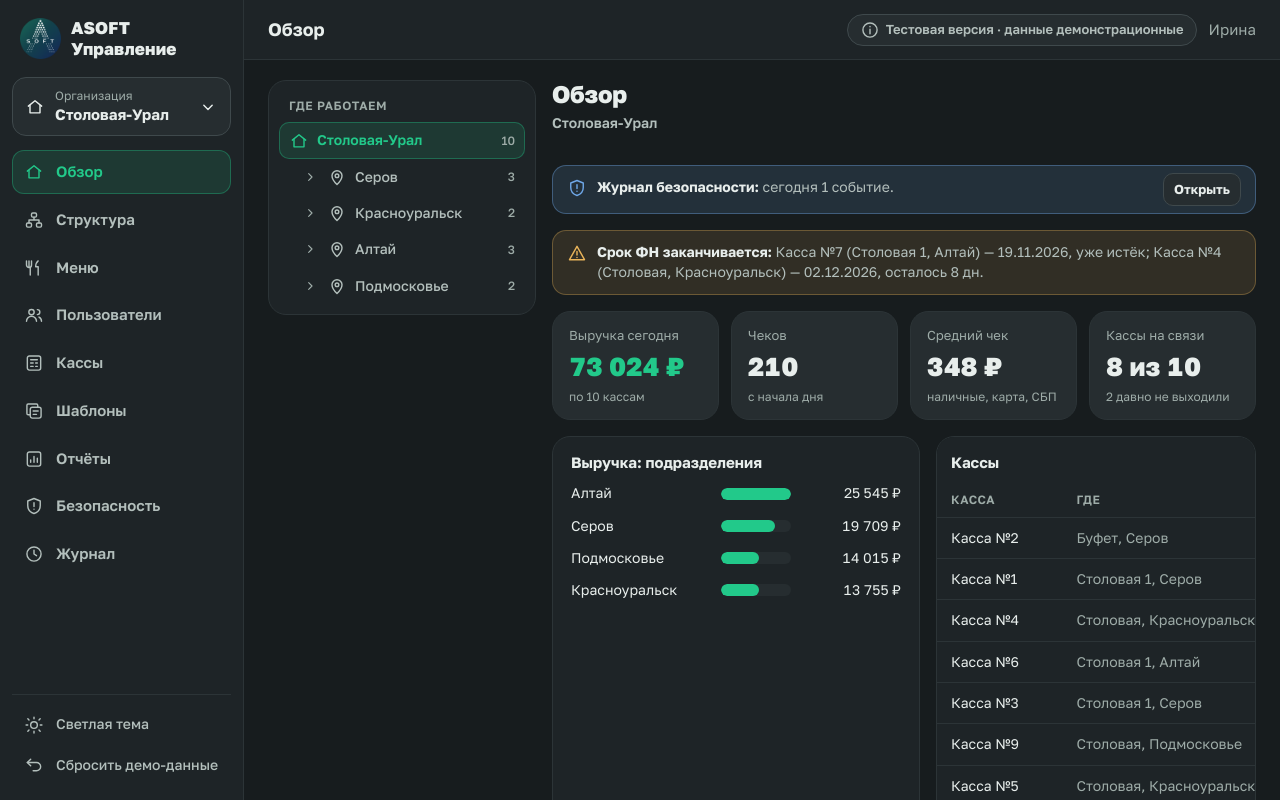
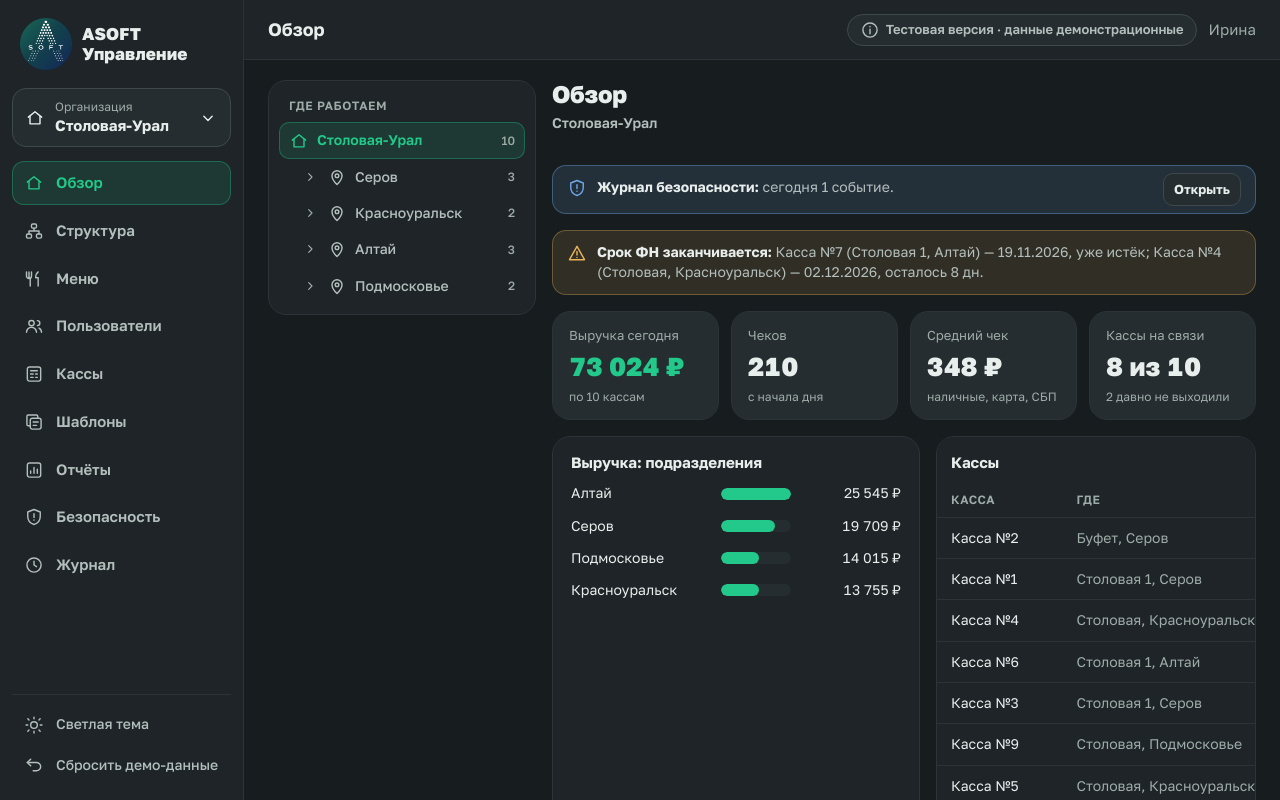
Before and after one commit to Sofeir/kassa-management-system, a website: page index.html in a window 1280 px wide. Drawn offline with Linux system fonts and the light colour scheme.

Commit message:
style: bigger logo (52px)
Co-Authored-By: Claude Sonnet 5.5 <noreply@anthropic.com>

```diff
--- a/css/manager.css
+++ b/css/manager.css
@@ -46,7 +46,7 @@ svg.i{width:20px;height:20px;flex:none;fill:none;stroke:currentColor;stroke-widt
 .app{display:grid;grid-template-columns:var(--side-w) minmax(0,1fr);height:100vh}
 .side{background:var(--panel);border-right:1px solid var(--line);display:flex;flex-direction:column;padding:16px 12px;gap:4px;min-height:0}
 .brand{display:flex;align-items:center;gap:10px;padding:2px 8px 14px;font-weight:800;font-size:17px;letter-spacing:.01em}
-.brand img{width:41px;height:41px;border-radius:10px;flex:none}
+.brand img{width:52px;height:52px;border-radius:12px;flex:none}
 .brand span{display:flex;flex-direction:column;line-height:1.2}
 .brand em{font-style:normal}
 .nav{display:flex;align-items:center;gap:12px;padding:11px 12px;border-radius:12px;border:0;background:none;color:var(--tx-2);font-weight:600;text-align:left;width:100%}
```
